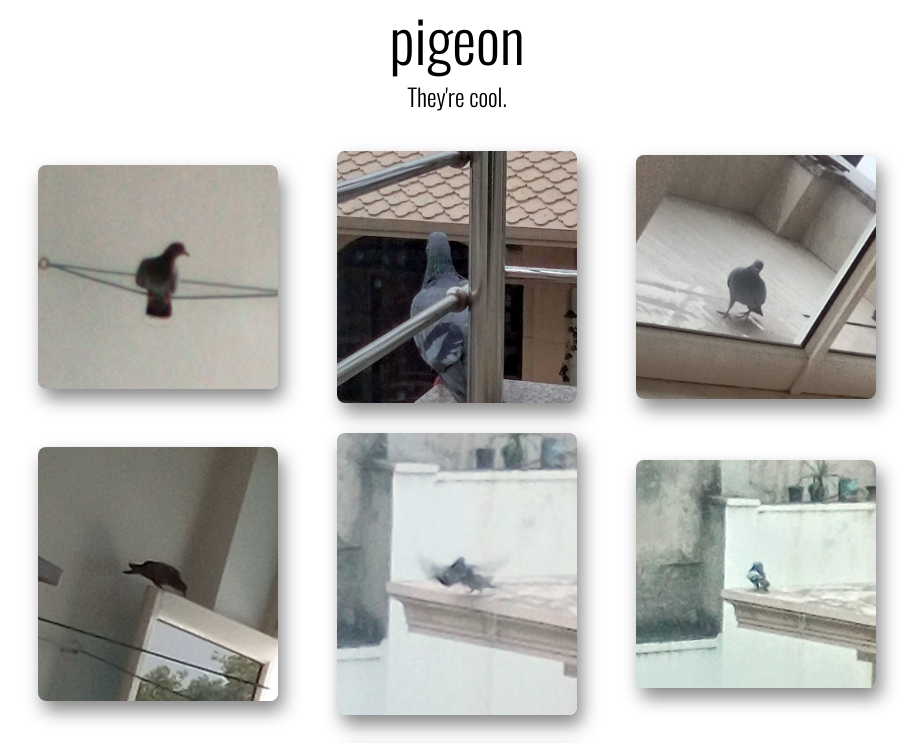
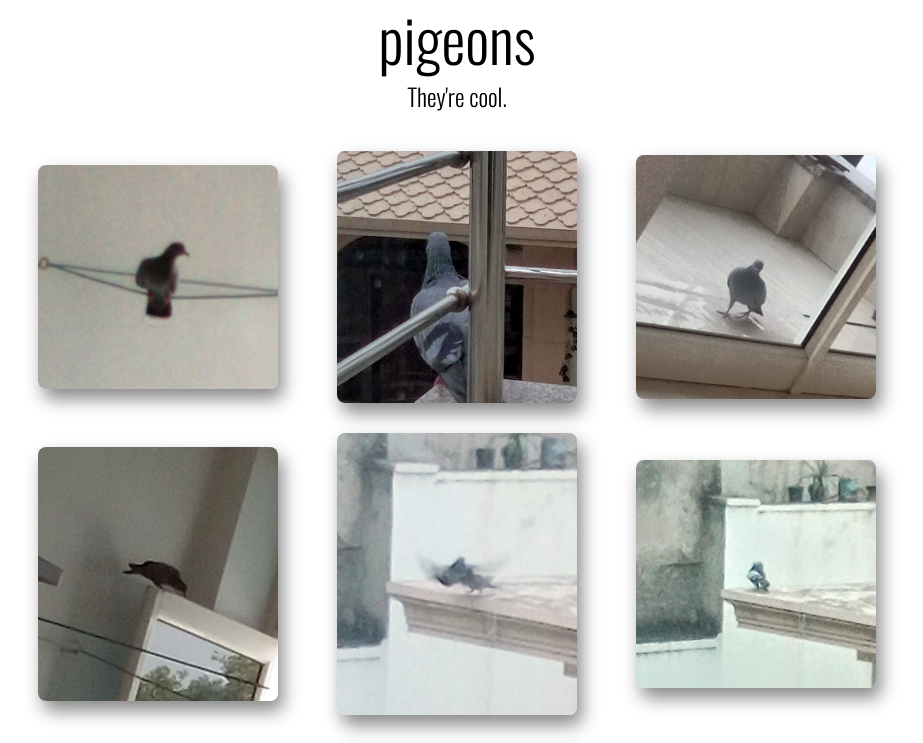
Before and after one commit to atordvairn/pigeon, a Next.js app: page / in a window 1280 px wide. Shown: the top 743 px of the page, without its empty margins (183-1106 px from the left). Built offline with nearby package versions, Linux system fonts and the light colour scheme.

Commit message:
Update index.js

```diff
--- a/pages/index.js
+++ b/pages/index.js
@@ -18,7 +18,7 @@ export default function Home() {
 
       <main className="flex flex-col items-center justify-center w-full flex-1 px-20 text-center">
         <h1 className="text-6xl font-light">
-         pigeon
+         pigeons
         </h1>
 
         <p className="mt-3 text-2xl">
```
